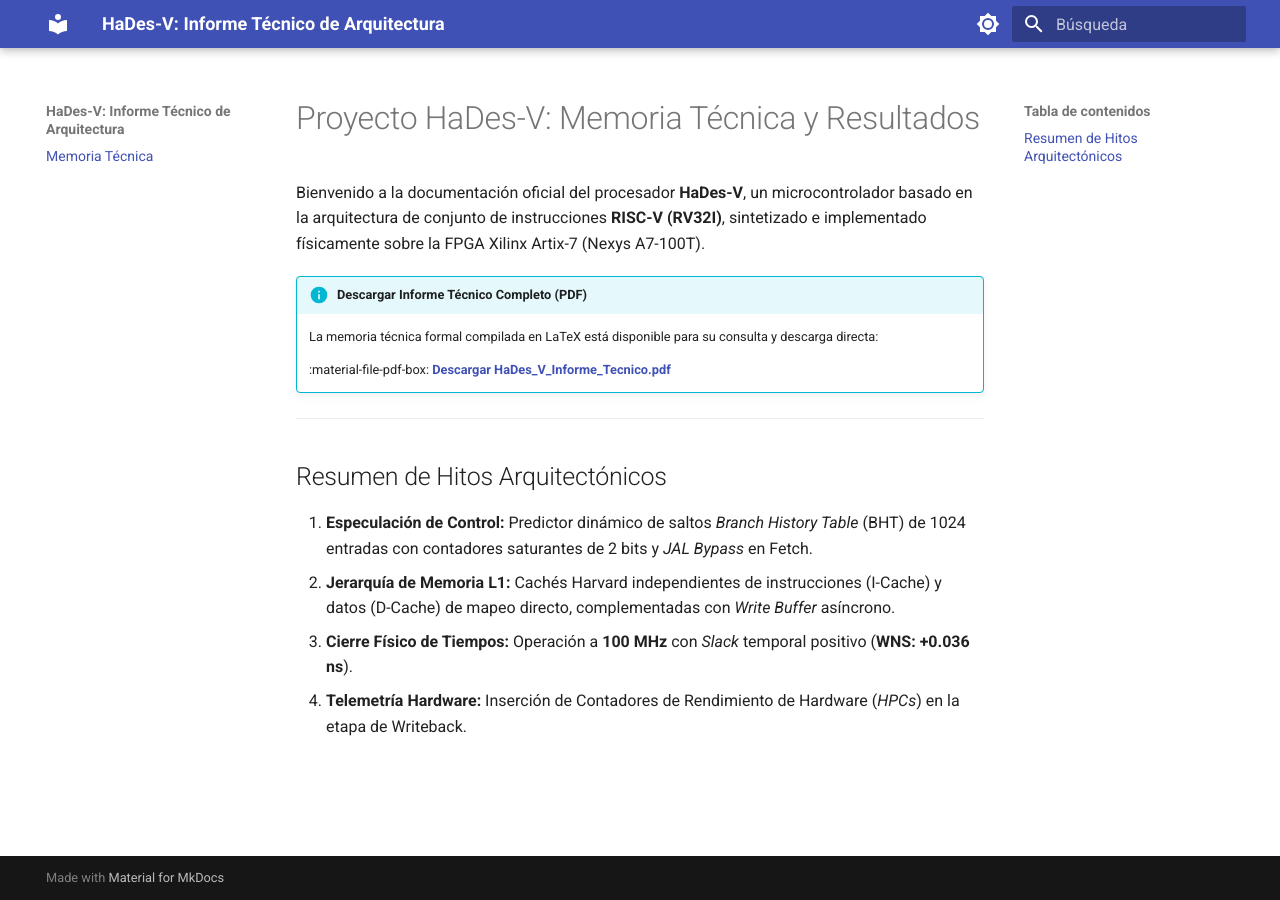
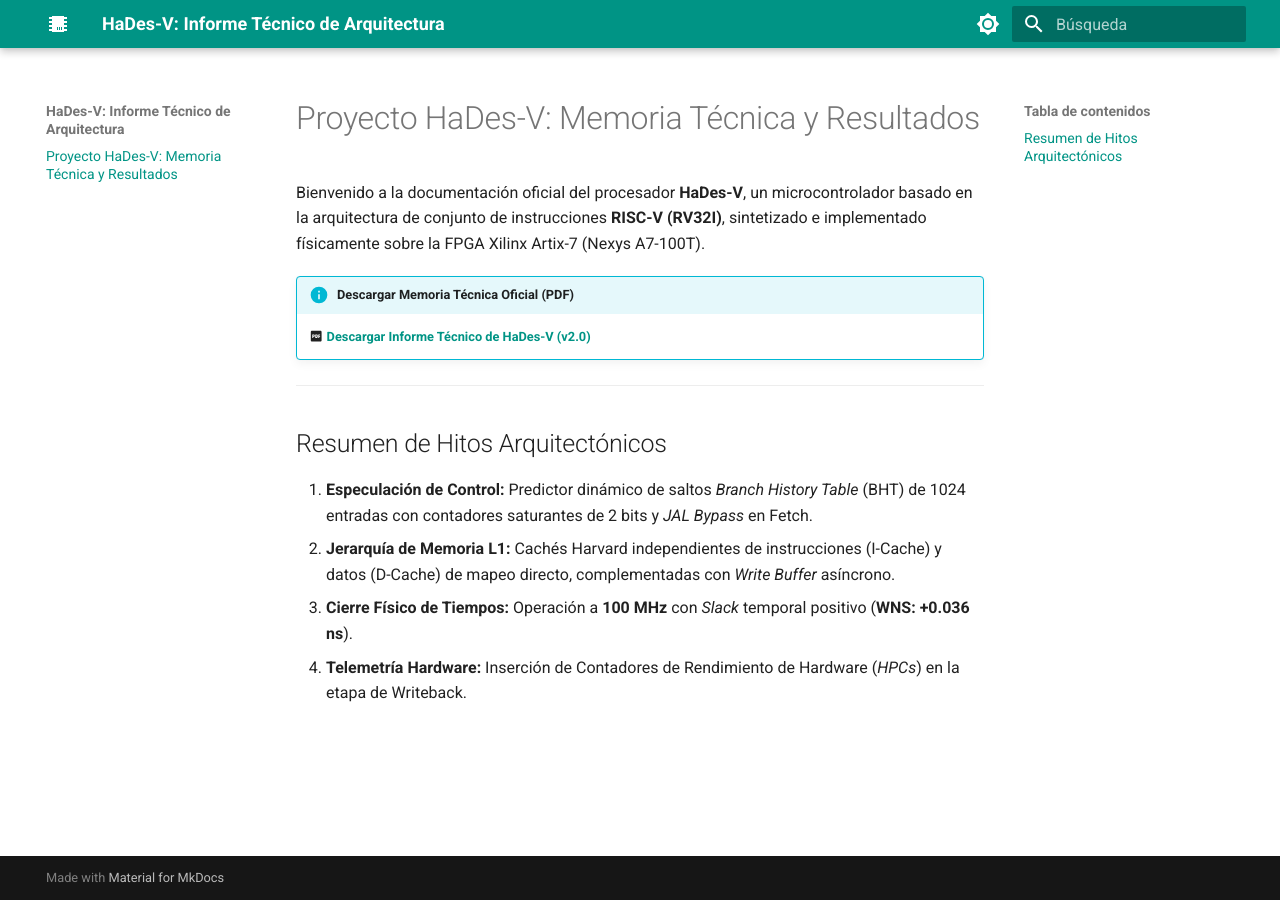
Before and after one commit to jhg45-ua/hades-v-report, an MkDocs documentation site: the page built from docs/index.md, in a window 1280 px wide. Built offline with MkDocs 1.6.1 and Material for MkDocs 9.7.7, drawn with Linux system fonts in a browser that asks for light colours.

Commit message:
fix for index page

```diff
--- a/docs/index.md
+++ b/docs/index.md
@@ -2,10 +2,8 @@
 
 Bienvenido a la documentación oficial del procesador **HaDes-V**, un microcontrolador basado en la arquitectura de conjunto de instrucciones **RISC-V (RV32I)**, sintetizado e implementado físicamente sobre la FPGA Xilinx Artix-7 (Nexys A7-100T).
 
-!!! info "Descargar Informe Técnico Completo (PDF)"
-    La memoria técnica formal compilada en LaTeX está disponible para su consulta y descarga directa:
-
-    :material-file-pdf-box: **[Descargar HaDes_V_Informe_Tecnico.pdf](assets/HaDes_V_Informe_Tecnico.pdf)**
+!!! info "Descargar Memoria Técnica Oficial (PDF)"
+    :material-file-pdf-box: **[Descargar Informe Técnico de HaDes-V (v2.0)](assets/HaDes_V_Informe_Tecnico.pdf)**
 
 ---
 
--- a/mkdocs.yml
+++ b/mkdocs.yml
@@ -5,36 +5,35 @@ site_author: "Julián Hinojosa Gil"
 theme:
   name: material
   language: es
+  icon:
+    logo: material/chip          # Icono de procesador/microchip en la cabecera
+    repo: fontawesome/brands/github
   palette:
+    # Modo Claro (Estilo Silicio / Clean Engineering)
     - media: "(prefers-color-scheme: light)"
       scheme: default
-      primary: indigo
-      accent: blue
+      primary: teal
+      accent: cyan
       toggle:
         icon: material/brightness-7
         name: Cambiar a modo oscuro
+    # Modo Oscuro (Estilo IDE / Vivado Terminal)
     - media: "(prefers-color-scheme: dark)"
       scheme: slate
-      primary: indigo
-      accent: blue
+      primary: teal
+      accent: amber
       toggle:
         icon: material/brightness-4
         name: Cambiar a modo claro
   features:
     - navigation.top
-    - navigation.indexes
+    - navigation.tracking
     - content.code.copy
-
-nav:
-  - Memoria Técnica: index.md
 
 markdown_extensions:
   - admonition
   - pymdownx.details
   - pymdownx.superfences
-  - tables
-  - pymdownx.arithmatex:
-      generic: true
-
-extra_javascript:
-  - https://cdn.jsdelivr.net/npm/mathjax@3/es5/tex-mml-chtml.js
+  - pymdownx.emoji:             # <--- ESTO HABILITA LOS ICONOS TIPO :material-...:
+      emoji_index: !!python/name:material.extensions.emoji.twemoji
+      emoji_generator: !!python/name:material.extensions.emoji.to_svg
```
